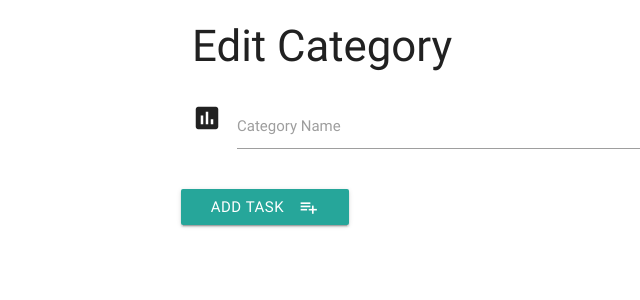
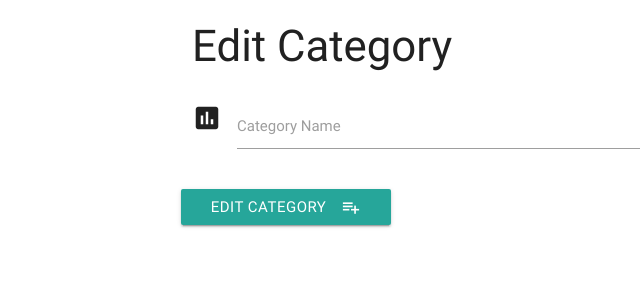
Before and after one commit to mariana-stefani/task-manager, a Flask app: template templates/editcategory.html in a window 1280 px wide. Shown: the top 300 px of the page, without its empty margins (0-640 px from the left). Run offline with Flask 2, Linux system fonts and the light colour scheme; the template is opened without the code that fills it, so the values that code supplies are empty; some libraries are stand-ins or nearby versions.

Commit message:
Fixed edit category

```diff
--- a/app.py
+++ b/app.py
@@ -71,6 +71,14 @@ def edit_category(category_id):
     {'_id': ObjectId(category_id)}))
 
 
+@app.route('/update_category/<category_id>', methods=['POST'])
+def update_category(category_id):
+    mongo.db.categories.update(
+        {'_id': ObjectId(category_id)},
+        {'category_name': request.form.get('category_name')})
+    return redirect(url_for('get_categories'))
+
+
 if __name__ == '__main__':
     app.run(host=os.environ.get('IP'),
             port=int(os.environ.get('PORT')),
--- a/templates/editcategory.html
+++ b/templates/editcategory.html
@@ -2,7 +2,7 @@
 {% block content %}
 <h3> Edit Category </h3>
 <div class="row">
-    <form action="{{ url_for('insert_task') }}" method="POST" class="col s12">
+    <form action="{{ url_for('update_category', category_id=category._id) }}" method="POST" class="col s12">
         <div class="row">
             <div class="input-field col s12">
                 <i class="material-icons prefix">poll</i>
@@ -11,7 +11,7 @@
             </div>
         </div>
         <div class="row">
-            <button class="btn waves-effect waves-light" type="submit" name="action">Add Task
+            <button class="btn waves-effect waves-light" type="submit" name="action">Edit Category
                 <i class="material-icons right">playlist_add</i>
             </button>
         </div>
```
